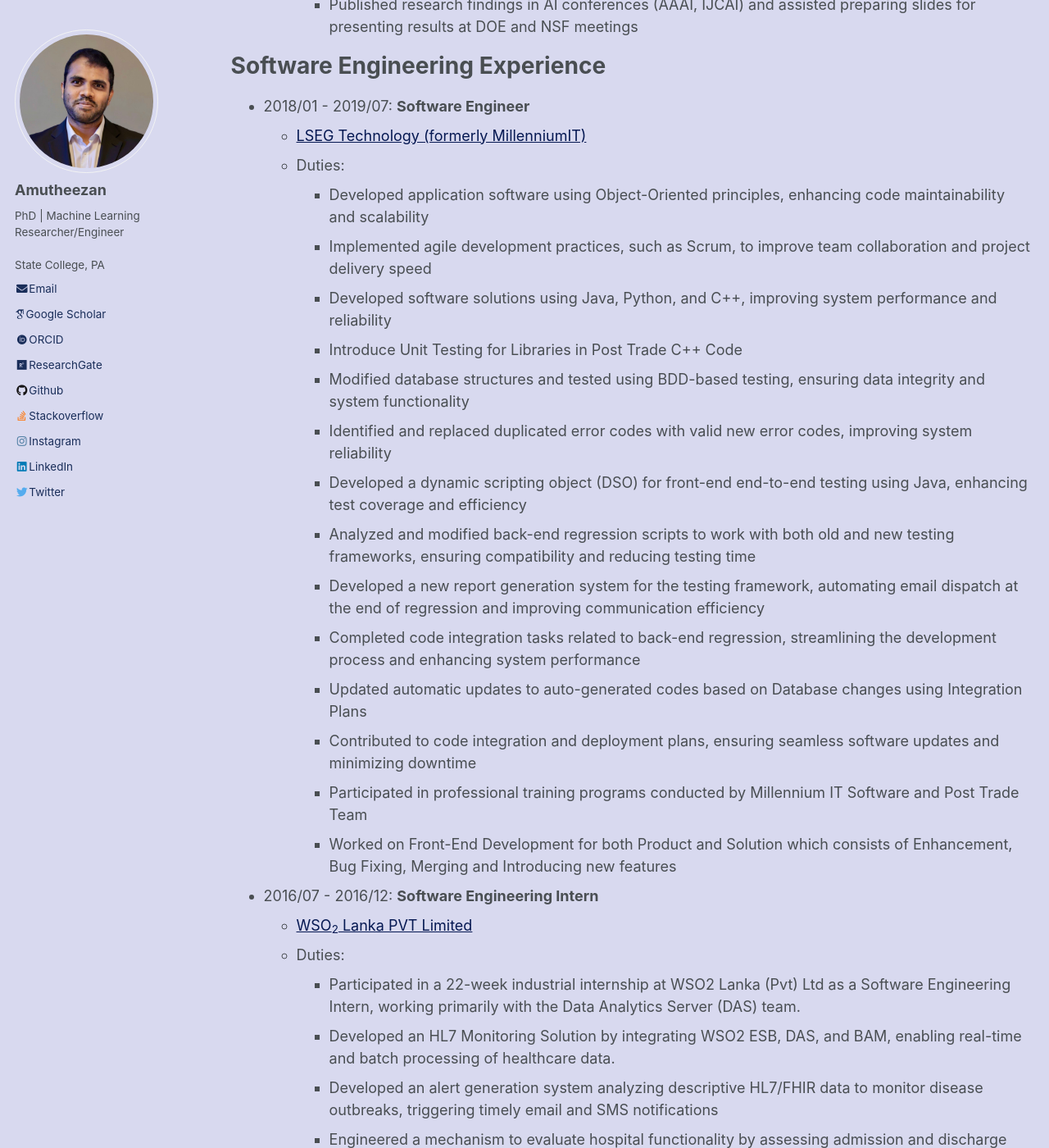
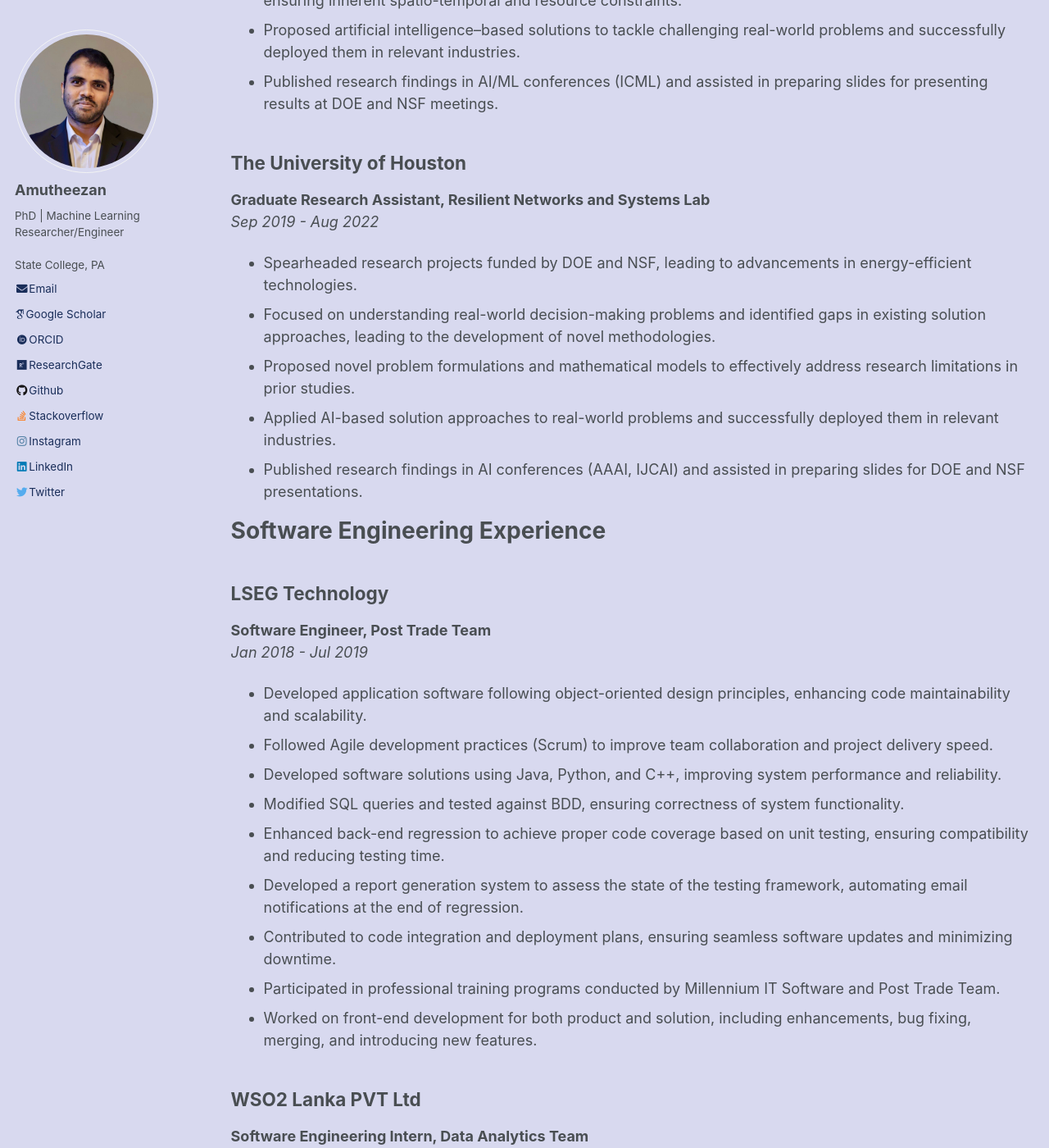
Before and after one commit to Amutheezan/amutheezan.github.io, a Jekyll site: the page built from _pages/cv.md, in a window 1280 px wide and 1400 px high, scrolled down 1879 px. Shown: the whole window at 82% size. Built offline with Jekyll 4.4.1, drawn with Linux system fonts in a browser that asks for light colours; some web fonts are replaced; some of the changed text lies outside the part shown.

Commit message:
Update cv.md

```diff
--- a/_pages/cv.md
+++ b/_pages/cv.md
@@ -13,116 +13,93 @@ redirect_from:
 * [Curriculum Vitae](https://amutheezan.com/files/Amutheezan%20Curriculum%20Vitae.pdf)
 * [Resume](https://Amutheezan.com/files/AmutheezanResume.pdf)
 
+# Education
 
-<!--- : [[Engineering]](https://Amutheezan.com/files/Amutheezan_CV_SE.pdf) --->
+## Pennsylvania State University
+**Ph.D., Informatics**
+*Aug 2022 - Aug 2025*
+Dissertation: *Application of Deep Reinforcement Learning to Solve Optimization Problems in Transportation Domains*
 
-Education
-======
-* Ph.D. in **Informatics**, Pennsylvania State University, Summer 2025
-* M.S. in **Computer Science**, The University of Houston, Summer 2022
-* B.S. in **Computer Science and Engineering**, University of Moratuwa, 2018
+## University of Houston (Transferred to Pennsylvania State University)
+**Ph.D., Computer Science**
+*Aug 2019 - Aug 2022*
 
+## University of Houston
+**M.S., Computer Science**
+*Aug 2019 - Aug 2022*
 
-Research Focus
-======
+## University of Moratuwa
+**B.S. (Hons) Engineering, Computer Science and Engineering**
+*Jan 2014 - Jan 2018*
+Final Year Project: *Sentimental Analysis of Twitter using Semi-Supervised Approaches*
 
-Reinforcement Learning, Optimization, Operational Research
+# Research Interests
+- Reinforcement Learning
+- Optimization
+- Operations Research
+- Cyber-Physical Systems
 
-Tech Stack
-======
+# Skills
 
-##### Languages:
+**Languages:** Python, C/C++, Java
+**AI/ML Libraries:** PyTorch, TensorFlow, Keras, Hugging Face, Scikit-learn
+**Optimization Tools:** CPLEX, Gurobi, Mosek, Google OR-Tools
+**Data Processing & Visualization:** pandas, Spark, matplotlib
+**Miscellaneous Libraries:** SciPy, NumPy, Ray, RLLib, OpenAI Gym
+**Databases:** SQLite, MySQL, OracleDB, MongoDB
+**Deployment & DevOps:** Git, Docker, AWS (SageMaker, EC2, Lambda, S3)
 
-<img align="left" alt="Python" width="36px" src="https://cdn.jsdelivr.net/gh/devicons/devicon/icons/python/python-original.svg" style="padding-right:10px;" />
+# Research Experience
 
-<img align="left" alt="C++" width="36px" src="https://cdn.jsdelivr.net/gh/devicons/devicon/icons/cplusplus/cplusplus-original.svg" style="padding-right:10px;" />
+## Pennsylvania State University
+**Graduate Research Assistant, Applied Artificial Intelligence Lab**
+*Aug 2022 - May 2025*
 
-<img align="left" alt="C" width="36px" src="https://cdn.jsdelivr.net/gh/devicons/devicon/icons/c/c-original.svg" style="padding-right:10px;" />
+- Lead research projects funded by the U.S. Department of Energy (DOE) and the National Science Foundation (NSF), introducing cost- and energy-efficient solutions to tackle real-world problems.
+- Analyzed current state-of-the-art and identified research gaps in prior works, leading to the development of innovative algorithms for real-time decision-making.
+- Introduced novel problem formulations and mathematical models to address real-world challenges while ensuring inherent spatio-temporal and resource constraints.
+- Proposed artificial intelligence–based solutions to tackle challenging real-world problems and successfully deployed them in relevant industries.
+- Published research findings in AI/ML conferences (ICML) and assisted in preparing slides for presenting results at DOE and NSF meetings.
 
-<img align="left" alt="Java" width="36px" src="https://cdn.jsdelivr.net/gh/devicons/devicon/icons/java/java-original.svg" style="padding-right:10px;" />
+## The University of Houston
+**Graduate Research Assistant, Resilient Networks and Systems Lab**
+*Sep 2019 - Aug 2022*
 
-<img align="left" alt="Javascript" width="36px" src="https://cdn.jsdelivr.net/gh/devicons/devicon/icons/javascript/javascript-original.svg" style="padding-right:10px;" />
+- Spearheaded research projects funded by DOE and NSF, leading to advancements in energy-efficient technologies.
+- Focused on understanding real-world decision-making problems and identified gaps in existing solution approaches, leading to the development of novel methodologies.
+- Proposed novel problem formulations and mathematical models to effectively address research limitations in prior studies.
+- Applied AI-based solution approaches to real-world problems and successfully deployed them in relevant industries.
+- Published research findings in AI conferences (AAAI, IJCAI) and assisted in preparing slides for DOE and NSF presentations.
 
-<br>
+# Software Engineering Experience
 
-##### Libraries:
+## LSEG Technology
+**Software Engineer, Post Trade Team**
+*Jan 2018 - Jul 2019*
 
-<img align="left" alt="PyTorch" width="36px" src="https://cdn.jsdelivr.net/gh/devicons/devicon/icons/pytorch/pytorch-original.svg" style="padding-right:10px;" />
+- Developed application software following object-oriented design principles, enhancing code maintainability and scalability.
+- Followed Agile development practices (Scrum) to improve team collaboration and project delivery speed.
+- Developed software solutions using Java, Python, and C++, improving system performance and reliability.
+- Modified SQL queries and tested against BDD, ensuring correctness of system functionality.
+- Enhanced back-end regression to achieve proper code coverage based on unit testing, ensuring compatibility and reducing testing time.
+- Developed a report generation system to assess the state of the testing framework, automating email notifications at the end of regression.
+- Contributed to code integration and deployment plans, ensuring seamless software updates and minimizing downtime.
+- Participated in professional training programs conducted by Millennium IT Software and Post Trade Team.
+- Worked on front-end development for both product and solution, including enhancements, bug fixing, merging, and introducing new features.
 
-<img align="left" alt="Numpy" width="36px" src="https://cdn.jsdelivr.net/gh/devicons/devicon/icons/numpy/numpy-original.svg" style="padding-right:10px;" />
+## WSO2 Lanka PVT Ltd
+**Software Engineering Intern, Data Analytics Team**
+*Jul 2016 – Dec 2016*
 
-<img align="left" alt="Pandas" width="36px" src="https://cdn.jsdelivr.net/gh/devicons/devicon/icons/pandas/pandas-original.svg" style="padding-right:10px;" />
+- Developed an HL7 Monitoring Solution by integrating WSO2 ESB, DAS, and BAM for real-time and batch processing of healthcare data.
+- Built an alert generation system analyzing HL7/FHIR data to monitor disease outbreaks, triggering timely email and SMS notifications.
+- Created Spark scripts for batch analytics and Siddhi execution plans for real-time alerts, including disease outbreak and patient wait-time notifications.
+- Engineered a mechanism to evaluate hospital functionality by assessing admission and discharge messages, including bed and oxygen cylinder availability.
+- Implemented interactive dashboards using Jaggery, JavaScript, jQuery, Leaflet.js, and DataTables, featuring charts, maps, and tables.
+- Utilized HAPI test panel to simulate HL7 v2 messages and validate the monitoring pipeline end-to-end.
+- Packaged the monitoring solution as a Carbon Application (CApp), bundling event streams, receivers, publishers, and visualization artifacts.
+- Attended workshops and gained hands-on experience with Git, MSF4J (Microservices for Java), and WSO2 product architecture for enterprise middleware solutions.
 
-<img align="left" alt="Matplotlib" width="36px" src="https://cdn.jsdelivr.net/gh/devicons/devicon/icons/matplotlib/matplotlib-original.svg" style="padding-right:10px;" />
-
-<img align="left" alt="Keras" width="36px" src="https://cdn.jsdelivr.net/gh/devicons/devicon/icons/keras/keras-original.svg" style="padding-right:10px;" />
-
-<img align="left" alt="Tensorflow" width="36px" src="https://cdn.jsdelivr.net/gh/devicons/devicon/icons/tensorflow/tensorflow-original.svg" style="padding-right:10px;" />
-
-<br>
-
-##### CI/CD and Tools:
-
-<img align="left" alt="Docker" width="36px" src="https://cdn.jsdelivr.net/gh/devicons/devicon/icons/docker/docker-original.svg" style="padding-right:10px;" />
-
-<img align="left" alt="Git" width="36px" src="https://cdn.jsdelivr.net/gh/devicons/devicon/icons/git/git-original.svg" style="padding-right:10px;" />
-
-<br><br>
-
-Research Experience
-======
-* 2022/08 - 2025/05 - **Graduate Research Assistant**
-  * [Pennsylvania State University](https://www.psu.edu/)
-  * Supervisor: [Dr. Aron Laszka](https://aronlaszka.com/)
-  * Duties:
-    * Lead research projects funded by the U.S. Department of Energy (DOE) and the National Science Foundation (NSF), introducing cost- and energy-efficient solutions to tackle real-world problems
-    * Analyzed current state-of-the-art solutions and identified research gaps in existing solution approaches, leading to the development of innovative strategies for real-time decision-making
-    * Introduce novel problem formulations and mathematical models  to address these challenges, while ensuring inherent real-world constraints
-    * Proposed artificial intelligence–based solutions to tackle real-world problems and successfully deployed them in relevant industries
-    * Published research findings in AI conferences (ICML) and assisted in preparing slides for presenting results at DOE and NSF meetings
-
-* 2019/09 - 2022/08 - **Graduate Research Assistant**
-  * [The University of Houston](https://www.uh.edu/)
-  * Supervisor: [Dr. Aron Laszka](https://aronlaszka.com/)
-  * Duties:
-    * Spearheaded research projects funded by the U.S. Department of Energy (DOE) and the National Science Foundation (NSF), leading to advancements in energy-efficient technologies
-    * Focus on understanding real-world decision-making problems and identified gaps in existing solution approaches, leading to the development of novel methodologies for enhanced decision-making
-    * Propose novel problem formulations and mathematical models and formulated problem statements to effectively address the research limitations  in prior research efforts
-    * Applied artificial intelligence-based solution approaches to real-world problems and successfully deployed them in relevant industries
-    * Published research findings in AI conferences (AAAI, IJCAI) and assisted preparing slides for presenting results at DOE and NSF meetings
-
-Software Engineering Experience
-======
-* 2018/01 - 2019/07: **Software Engineer**
-  * [LSEG Technology (formerly MillenniumIT)](https://www.lseg.com/en)
-  * Duties:
-    * Developed application software using Object-Oriented principles, enhancing code maintainability and scalability
-    * Implemented agile development practices, such as Scrum, to improve team collaboration and project delivery speed
-    * Developed software solutions using Java, Python, and C++, improving system performance and reliability
-    * Introduce Unit Testing for Libraries in Post Trade C++ Code
-    * Modified database structures and tested using BDD-based testing, ensuring data integrity and system functionality
-    * Identified and replaced duplicated error codes with valid new error codes, improving system reliability
-    * Developed a dynamic scripting object (DSO) for front-end end-to-end testing using Java, enhancing test coverage and efficiency
-    * Analyzed and modified back-end regression scripts to work with both old and new testing frameworks, ensuring compatibility and reducing testing time
-    * Developed a new report generation system for the testing framework, automating email dispatch at the end of regression and improving communication efficiency
-    * Completed code integration tasks related to back-end regression, streamlining the development process and enhancing system performance
-    * Updated automatic updates to auto-generated codes based on Database changes using Integration Plans
-    * Contributed to code integration and deployment plans, ensuring seamless software updates and minimizing downtime
-    * Participated in professional training programs conducted by Millennium IT Software and Post Trade Team
-    * Worked on Front-End Development for both Product and Solution which consists of Enhancement, Bug Fixing, Merging and Introducing new features
-
-* 2016/07 - 2016/12: **Software Engineering Intern**
-  * [WSO<sub>2</sub> Lanka PVT Limited](https://wso2.com/)
-  * Duties:
-    * Participated in a 22-week industrial internship at WSO2 Lanka (Pvt) Ltd as a Software Engineering Intern, working primarily with the Data Analytics Server (DAS) team.
-    * Developed an HL7 Monitoring Solution by integrating WSO2 ESB, DAS, and BAM, enabling real-time and batch processing of healthcare data.
-    * Developed an alert generation system analyzing descriptive HL7/FHIR data to monitor disease outbreaks, triggering timely email and SMS notifications
-    * Engineered a mechanism to evaluate hospital functionality by assessing admission and discharge messages, including bed and oxygen cylinder availability
-    * Implemented interactive dashboards using Jaggery, JavaScript, jQuery, Leaflet.js, and DataTables, featuring gadgets like charts, maps, and tables.
-    * Created Spark scripts for batch analytics and Siddhi execution plans for real-time alerts, including disease outbreak and patient wait-time notifications.
-    * Utilized HAPI library and test panel to simulate HL7 v2 messages and validate the monitoring pipeline end-to-end.
-    * Packaged the entire monitoring solution as a Carbon Application (CApp), bundling event streams, receivers, publishers, and visualization artifacts.
-    * Attended workshops and gained hands-on experience with Git, MSF4J (Microservices for Java), and WSO2 product architecture for enterprise middleware solutions.
 
 Projects
 ======
```
